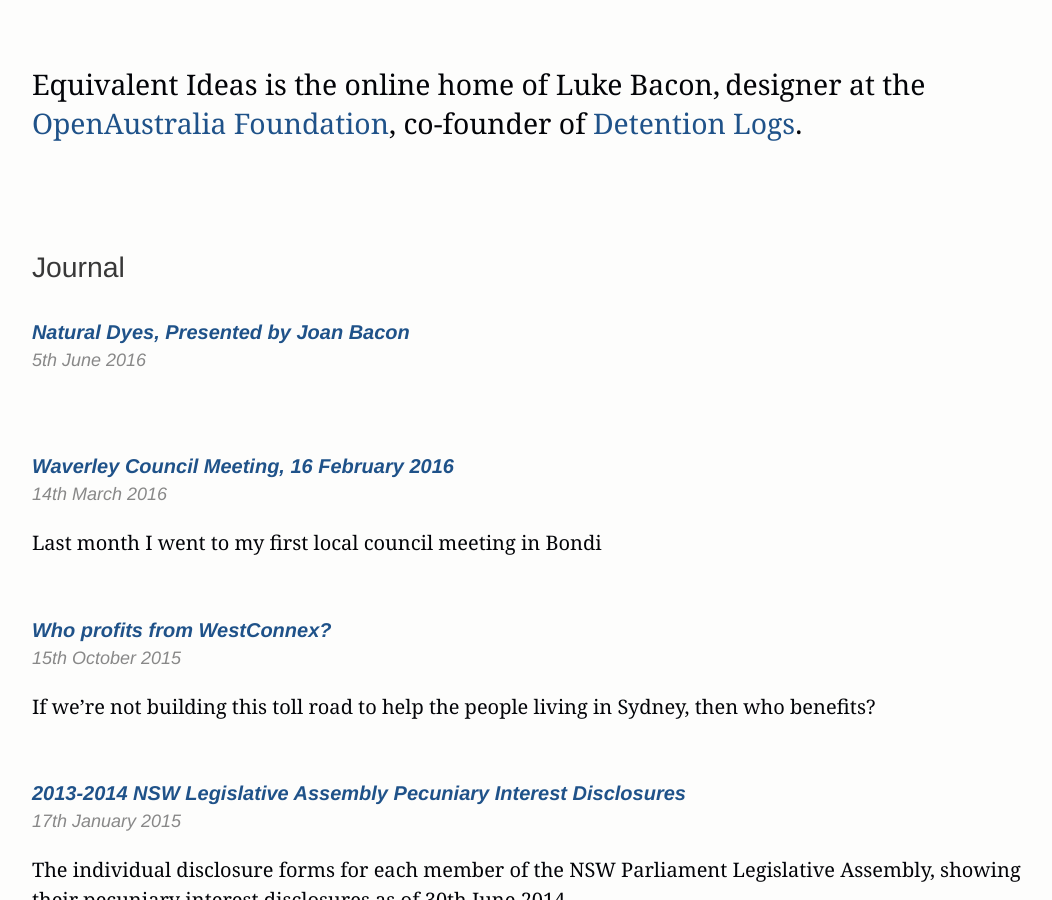
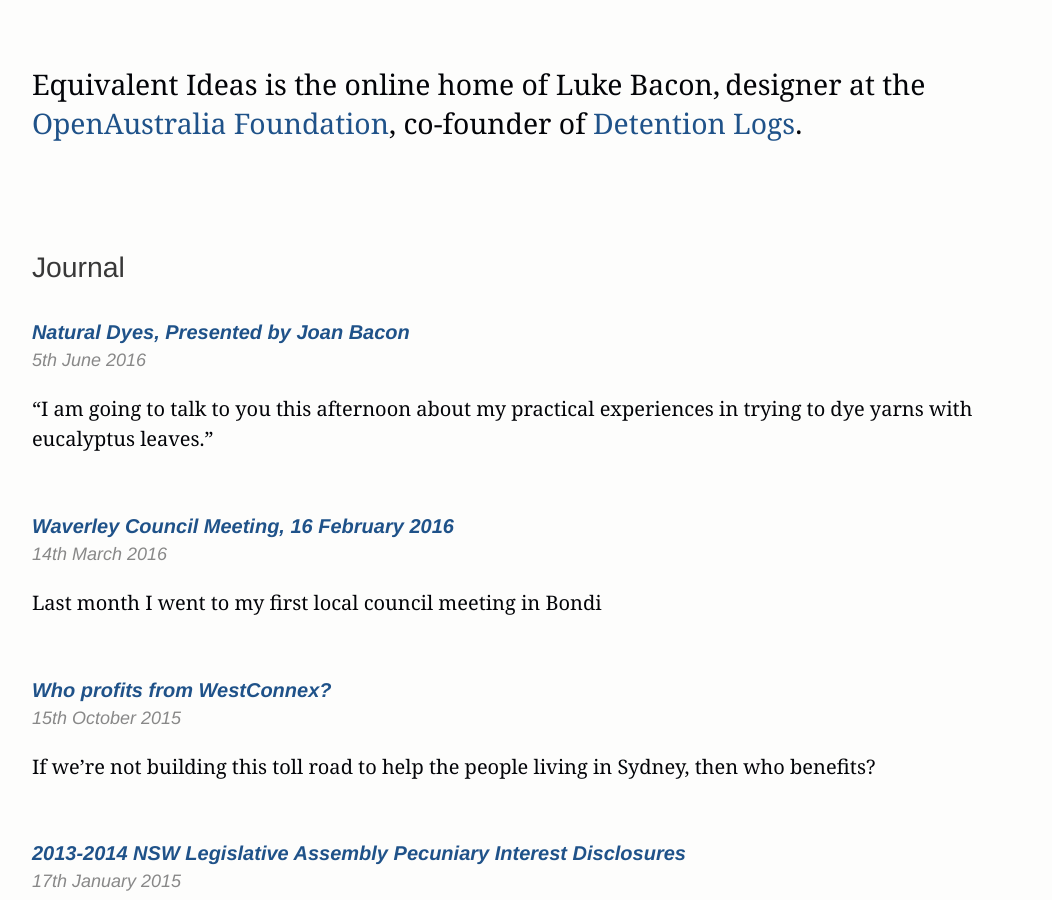
Before and after one commit to equivalentideas/home, a Jekyll site: the page built from index.html, in a window 1280 px wide and 900 px high. Shown: the whole window, without its empty margins (113-1165 px from the left). Built offline with Jekyll 4.4.1, drawn with Linux system fonts in a browser that asks for light colours; nearby versions of some CDN libraries.

Commit message:
Add description

```diff
--- a/_posts/2016-05-05-Natural-Dyes-Presented-by-Joan-Bacon.markdown
+++ b/_posts/2016-05-05-Natural-Dyes-Presented-by-Joan-Bacon.markdown
@@ -3,7 +3,7 @@
 title:  "Natural Dyes, Presented by Joan Bacon"
 date:   2016-06-05 19:16:00 +1100
 categories: journal
-description: ""
+description: "“I am going to talk to you this afternoon about my practical experiences in trying to dye yarns with eucalyptus leaves.”"
 comments: true
 thumbnail:
 ---
```
